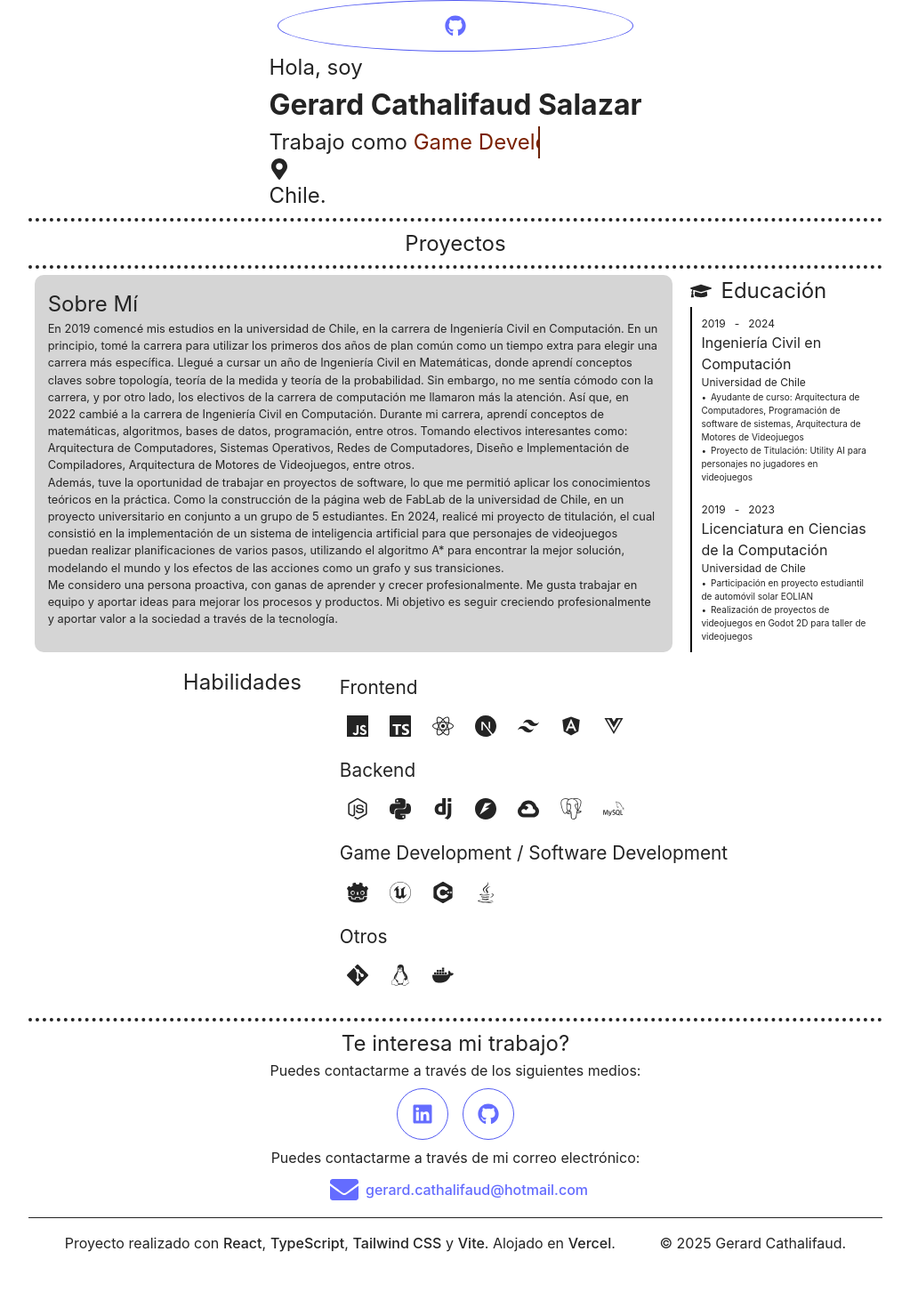
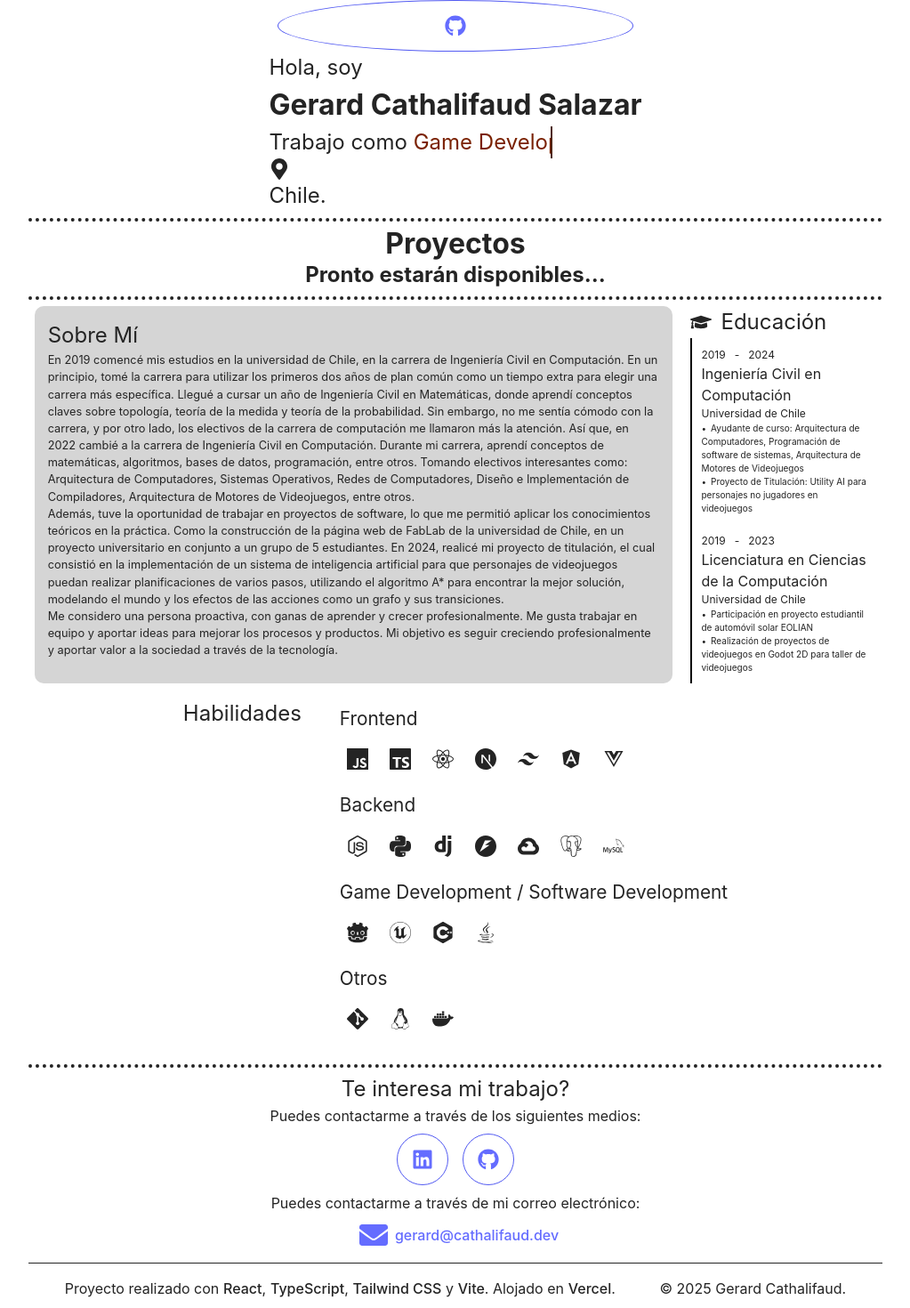
Before and after one commit to gerard-z/Portafolio, a React (Vite) app in the folder portafolio/: page / in a window 1280 px wide. Shown: the part 463-1933 px from the top of the page at 89% size, without its empty margins (128-1151 px from the left). Built offline with nearby package versions, Linux system fonts and the light colour scheme.

Commit message:
include email and projects soon

```diff
--- a/portafolio/src/App.tsx
+++ b/portafolio/src/App.tsx
@@ -5,6 +5,7 @@ import { SectionContainer } from './components/container/SectionContainer'
 import { Home } from './sections/home/home'
 import { AboutMe } from './sections/about/AboutMe'
 import { ContactMe } from './sections/contact/ContactMe'
+import { Projects } from './sections/projects/Projects'
 import { FaMoon, FaSun } from 'react-icons/fa'
 import { useTheme } from './hooks/utils/useTheme'
 import { Skills } from './sections/about/Skills'
@@ -92,7 +93,7 @@ function App() {
         </SectionContainer>
 
         <SectionContainer id="projects" style={{ minHeight: '40%' }}>
-          <h2>{translations[language].projects}</h2>
+          <Projects language={language} />
         </SectionContainer>
 
         <SectionContainer id="about" style={{ minHeight: '40%' }}>
--- a/portafolio/src/components/items/horizontalList.css
+++ b/portafolio/src/components/items/horizontalList.css
@@ -9,6 +9,7 @@
   margin: 0;
   gap: 0.5rem;
   flex-wrap: wrap;
+  height: 50px;
 }
 
 .horizontal-list li {
--- a/portafolio/src/sections/contact/ContactMe.tsx
+++ b/portafolio/src/sections/contact/ContactMe.tsx
@@ -37,9 +37,9 @@ export const ContactMe = ({ language }: ContactMeProps) => {
         ))}
       </div>
       <p>{translations[language].contactMeThroughEmail}</p>
-      <a href="mailto:gerard.cathalifaud@hotmail.com" target="_blank" rel="noopener noreferrer" className="email-link">
+      <a href="mailto:gerard@cathalifaud.dev" target="_blank" rel="noopener noreferrer" className="email-link">
         <FaEnvelope className="email-icon" />
-        gerard.cathalifaud@hotmail.com
+        gerard@cathalifaud.dev
       </a>
     </div>
   )
--- a/portafolio/src/sections/home/home.tsx
+++ b/portafolio/src/sections/home/home.tsx
@@ -29,7 +29,7 @@ export const Home = ({ language }: HomeProps) => {
     <>
       <div className="flex flex-row-reverse items-center justify-around flex-wrap w-full">
         <div className="flex flex-col items-center justify-center">
-          <a href="mailto:gerard.cathalifaud@hotmail.com" target="_blank" rel="noopener noreferrer" className="profile-image-container">
+          <a href="mailto:gerard@cathalifaud.dev" target="_blank" rel="noopener noreferrer" className="profile-image-container">
             <img src="images/profile.jpeg" alt="Gerard Cathalifaud Salazar" className="profile-image" />
             <div className="contact-overlay flex flex-row items-center justify-center">
               <FaEnvelope />
--- /dev/null
+++ b/portafolio/src/sections/projects/Projects.css
@@ -0,0 +1,16 @@
+.projects-container {
+    display: flex;
+    flex-direction: column;
+    align-items: center;
+    justify-content: center;
+}
+
+.projects-container h1 {
+    font-size: 2rem;
+    font-weight: bold;
+}
+
+.projects-container h2 {
+    font-size: 1.5rem;
+    font-weight: bold;
+}
--- /dev/null
+++ b/portafolio/src/sections/projects/Projects.tsx
@@ -0,0 +1,15 @@
+import { translations, type Language } from '../../translations';
+import './Projects.css';
+
+interface ProjectsProps {
+    language: Language;
+}
+
+export const Projects = ({ language }: ProjectsProps) => {
+    return (
+        <div className="projects-container">
+            <h1>{translations[language].projects}</h1>
+            <h2>{translations[language].projectsSoon}...</h2>
+        </div>
+    )
+}
--- a/portafolio/src/translations.ts
+++ b/portafolio/src/translations.ts
@@ -28,6 +28,7 @@ type Translations = {
     and: string;
     skills: string;
     other: string;
+    projectsSoon: string;
   }
 }
 
@@ -59,6 +60,7 @@ export const translations: Translations = {
     and: "y",
     skills: "Habilidades",
     other: "Otros",
+    projectsSoon: "Pronto estarán disponibles",
   },
   en: {
     home: 'Home',
@@ -87,5 +89,6 @@ export const translations: Translations = {
     and: "and",
     skills: "Skills",
     other: "Other",
+    projectsSoon: "Soon available",
   }
 }
```
